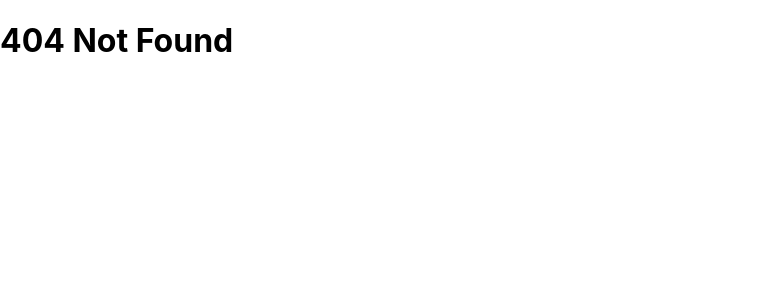
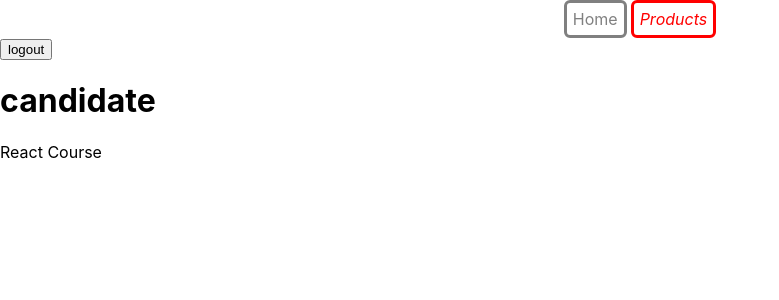
Before and after one commit to efrat-ashuri/Smart-Match, a React (Create React App) app: page /candidate in a window 1280 px wide. Before the commit this address had no page. Shown: the top 300 px of the page, without its empty margins (0-779 px from the left). Built offline with nearby package versions, Linux system fonts and the light colour scheme; sample sign-in values are in the browser's storage.

Commit message:
commit router its only few

```diff
--- a/src/routes/paths.ts
+++ b/src/routes/paths.ts
@@ -2,5 +2,5 @@
     login: 'login',
     auth: 'auth',
     home: 'home',
-    products: 'products',
+    candidate: 'candidate',
 }
--- a/src/utils/date.utils.ts
+++ b/src/utils/date.utils.ts
@@ -1,3 +1,6 @@
+
+
+
 export const utcDate = (date: Date) => {
     return date.toUTCString()
 }
```
Also changed, not shown: src/routes/Router.tsx (+5 -5 lines).
